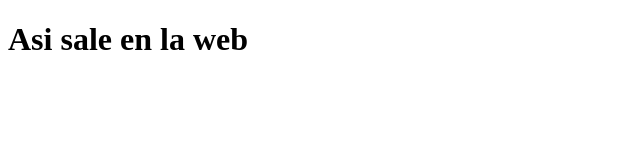
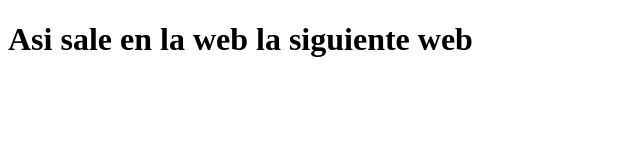
Before and after one commit to AzexysInGitHub/webpage, a plain HTML site: page sites/index.html in a window 1280 px wide. Shown: the whole page, without its empty margins (0-640 px from the left). Drawn offline with Linux system fonts and the light colour scheme.

Commit message:
modificado

```diff
--- a/sites/index.html
+++ b/sites/index.html
@@ -4,6 +4,6 @@
 	<title>mi primera web</title>
 </head>
 <body>
-<h1>Asi sale en la web</h1>
+<h1>Asi sale en la web la siguiente web</h1>
 </body>
 </html>
```
